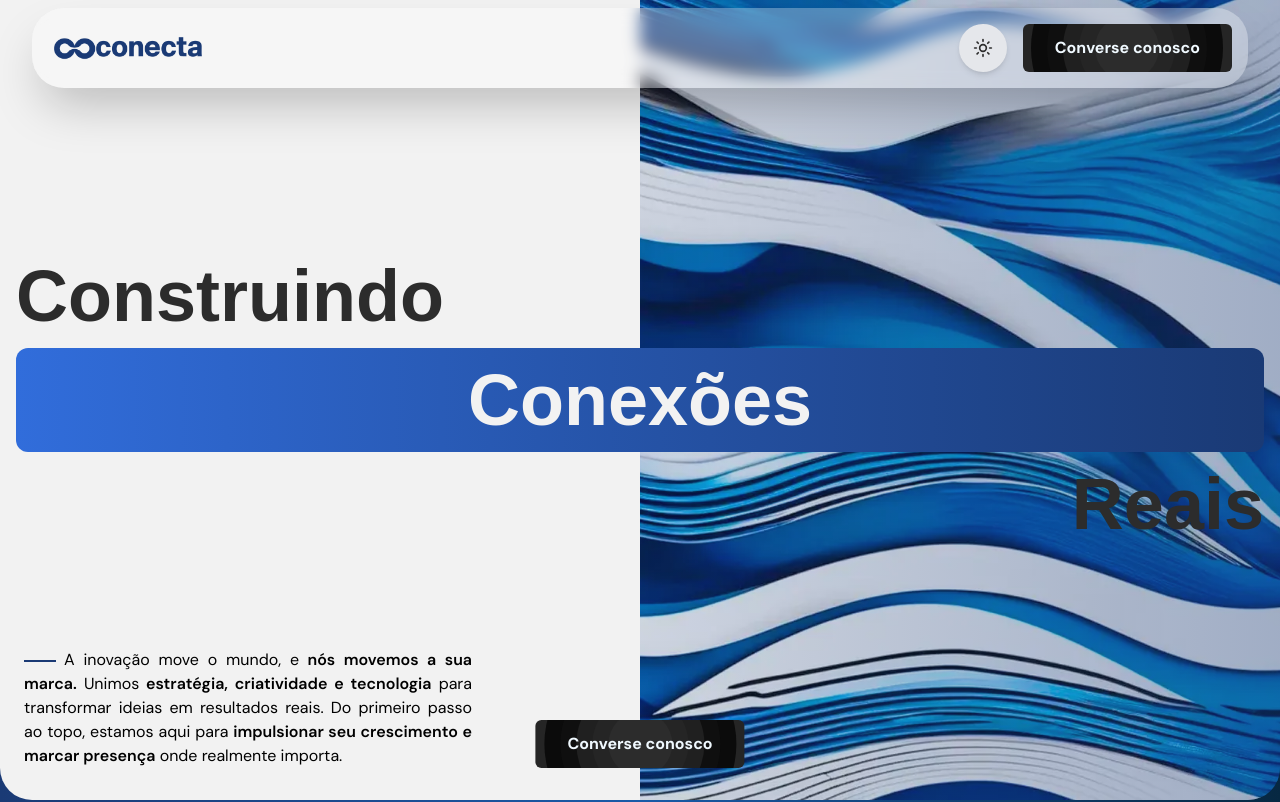
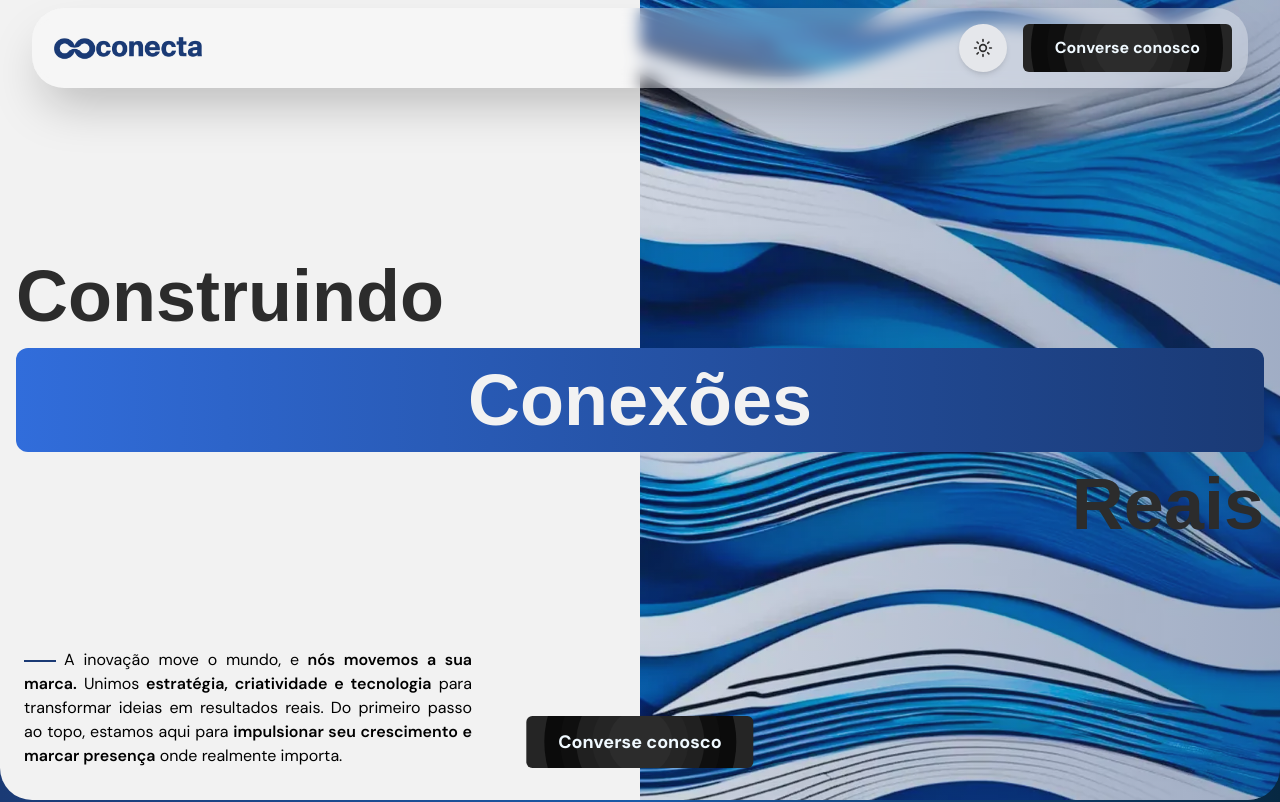
Before and after one commit to DevJeipi/Site-Oficial-Equipe-Conecta, a Next.js app: page / in a window 1280 px wide. Shown: the top 802 px of the page. Built offline with nearby package versions, Linux system fonts and the light colour scheme; a web font is replaced by a local one.

Commit message:
raw: button size and margin

```diff
--- a/src/components/Hero.tsx
+++ b/src/components/Hero.tsx
@@ -102,7 +102,11 @@ export default function Hero() {
 
         {/* CTA */}
         <div className="absolute bottom-8 left-1/2 -translate-x-1/2 z-10">
-          <Button variant="text" action="whatsapp">
+          <Button
+            className="!w-full !mt-8 !rounded-md !text-xs md:!text-lg"
+            variant="text"
+            action="whatsapp"
+          >
             Converse conosco
           </Button>
         </div>
```
